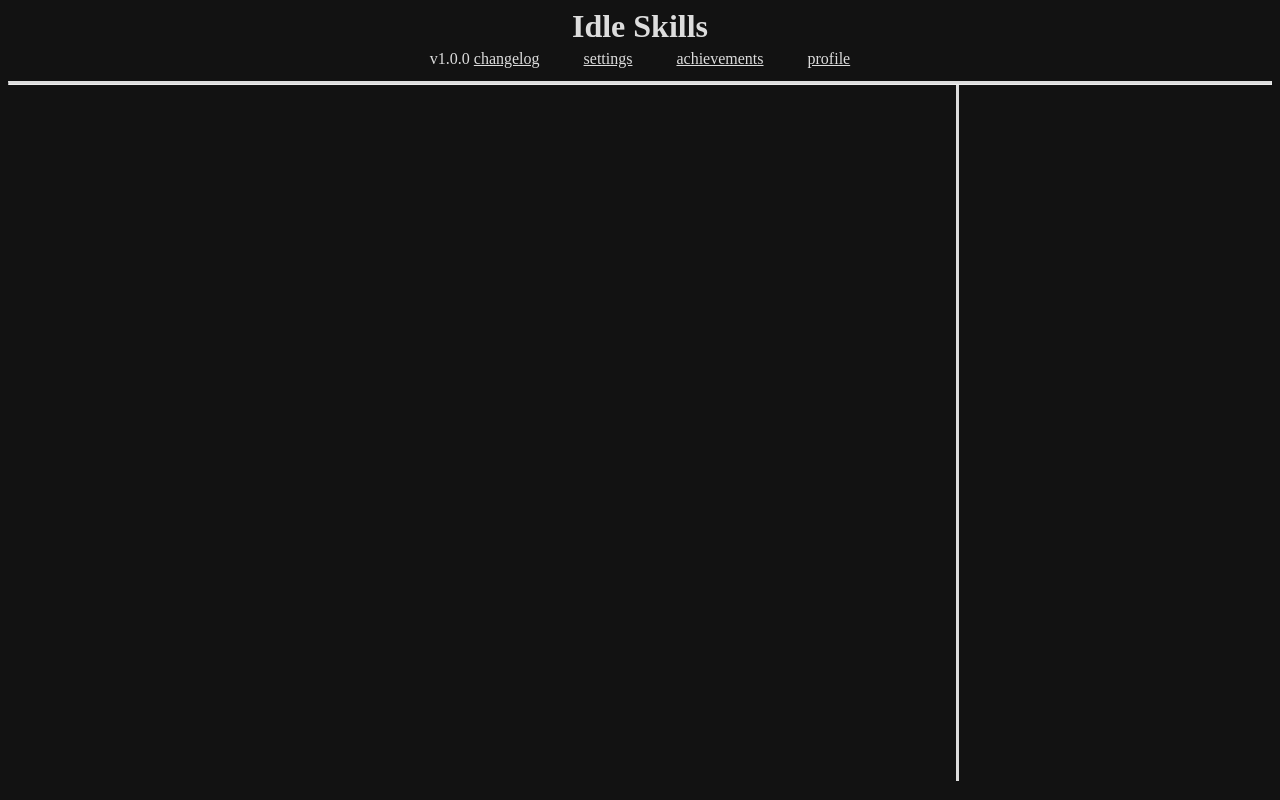
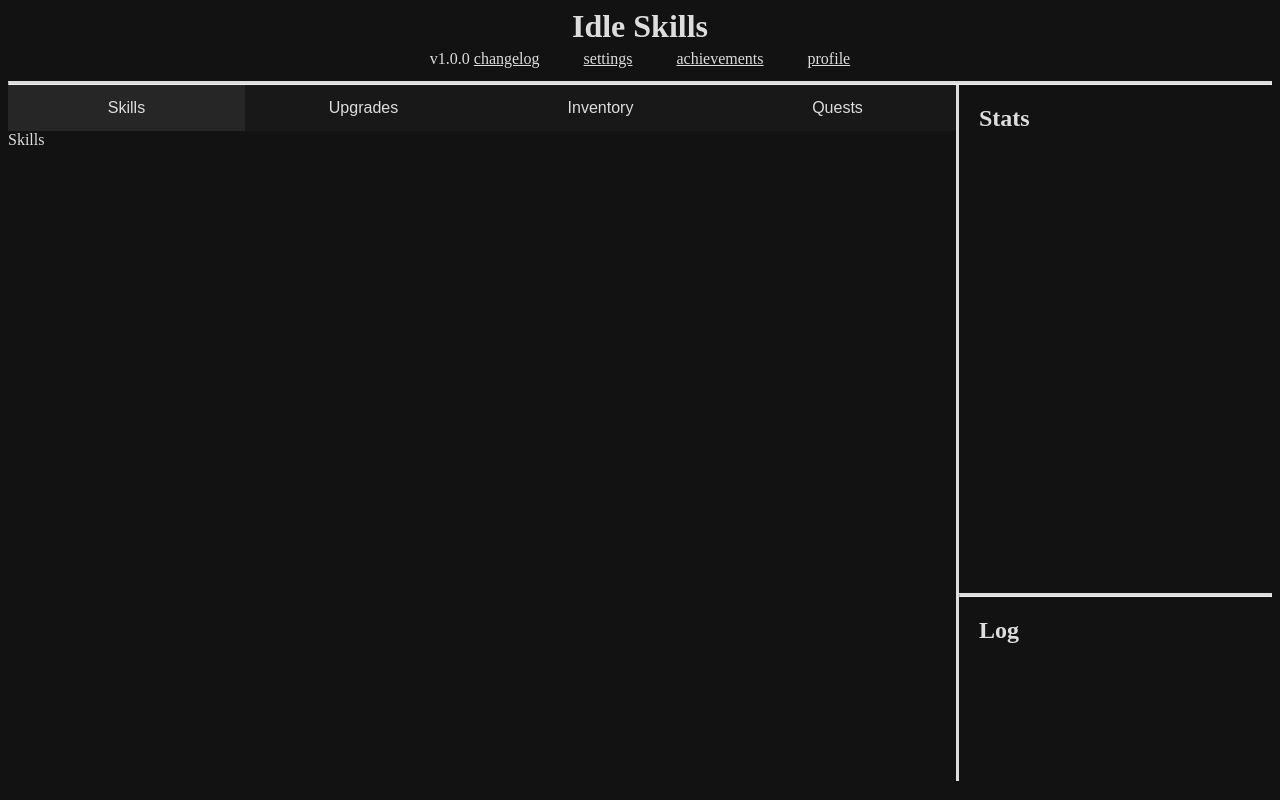
Before and after one commit to MKL105/IdleSkills, a plain HTML site: page pages/index.html in a window 1280 px wide. Drawn offline with Linux system fonts and the light colour scheme.

Commit message:
Added area buttons

```diff
--- a/assets/styles/mainstlyes.css
+++ b/assets/styles/mainstlyes.css
@@ -15,6 +15,8 @@
 :root {
   --main-text-color: #ddd;
   --main-bg-color: #121212;
+  --main-bg-color-b1: #181818;
+  --main-bg-color-active: #262626;
   --content-height: 87vh;
 }
 
@@ -74,3 +76,41 @@ hr.solid {
 .right-half {
   flex-grow: 1;
 }
+
+.stats-area {
+  height: 60vh;
+  margin-left: 20px;
+}
+
+.log-area {
+  margin-left: 20px;
+}
+
+.area-selection-tab {
+  background-color: var(--main-bg-color-b1);
+}
+
+.area-selection-tab button {
+  background-color: inherit;
+  float: left;
+  border: none;
+  outline: none;
+  cursor: pointer;
+  padding: 14px 16px;
+  transition: 0.3s;
+  font-size: 16px;
+  color: var(--main-text-color);
+  width: 25%
+}
+
+.area-selection-tab button:hover {
+  background-color: var(--main-bg-color-active);
+}
+
+.area-selection-tab button.active {
+  background-color: var(--main-bg-color-active);
+}
+
+.area-selection-content {
+  display: none;
+}
--- a/pages/index.html
+++ b/pages/index.html
@@ -33,14 +33,31 @@
   </header>
   <main>
     <section class="left-half">
-
+      <div class="area-selection-tab">
+        <button class="area-selection-button" id="default-open" onclick="openArea(event, 'skills')">Skills</button>
+        <button class="area-selection-button" onclick="openArea(event, 'upgrades')">Upgrades</button>
+        <button class="area-selection-button" onclick="openArea(event, 'inventory')">Inventory</button>
+        <button class="area-selection-button" onclick="openArea(event, 'quests')">Quests</button>
+      </div>
+      <div class="area-selection-content" id="skills-area">Skills</div>
+      <div class="area-selection-content" id="upgrades-area">Upgrades</div>
+      <div class="area-selection-content" id="inventory-area">Inventory</div>
+      <div class="area-selection-content" id="quests-area">Quests</div>
     </section>
     <div class="vl-solid"></div>
     <section class="right-half">
-
+      <div class="stats-area">
+        <h2>Stats</h2>
+      </div>
+      <hr class="solid">
+      <div class="log-area">
+        <h2>Log</h2>
+      </div>
     </section>
   </main>
   <footer>
   </footer>
+  <script src="../scripts/ui.js"></script>
+  <script src="../scripts/main.js"></script>
 </body>
 </html>
--- /dev/null
+++ b/scripts/main.js
@@ -0,0 +1,19 @@
+/* Copyright (C) [2023] [Markus Luethje <mklgamesapps@gmail.com>]
+
+  This program is free software; you can redistribute it and/or modify it under the terms of the
+  GNU General Public License as published by the Free Software Foundation; either version 3 of the
+  License, or (at your option) any later version.
+
+  This program is distributed in the hope that it will be useful, but WITHOUT ANY WARRANTY;
+  without even the implied warranty of MERCHANTABILITY or FITNESS FOR A PARTICULAR PURPOSE.
+  See the GNU General Public License for more details.
+
+  You should have received a copy of the GNU General Public License along with this program; if
+  not, see <https://www.gnu.org/licenses>.
+ */
+
+window.onload = setupGame();
+
+function setupGame() {
+  startUi();
+}
--- /dev/null
+++ b/scripts/ui.js
@@ -0,0 +1,32 @@
+/* Copyright (C) [2023] [Markus Luethje <mklgamesapps@gmail.com>]
+
+  This program is free software; you can redistribute it and/or modify it under the terms of the
+  GNU General Public License as published by the Free Software Foundation; either version 3 of the
+  License, or (at your option) any later version.
+
+  This program is distributed in the hope that it will be useful, but WITHOUT ANY WARRANTY;
+  without even the implied warranty of MERCHANTABILITY or FITNESS FOR A PARTICULAR PURPOSE.
+  See the GNU General Public License for more details.
+
+  You should have received a copy of the GNU General Public License along with this program; if
+  not, see <https://www.gnu.org/licenses>.
+ */
+
+function startUi() {
+  document.getElementById("default-open").click();
+}
+
+function openArea(event, areaName) {
+  var content = document.getElementsByClassName("area-selection-content");
+  for (var i = 0; i < content.length; i++) {
+    content[i].style.display = "none";
+  }
+
+  var buttons = document.getElementsByClassName("area-selection-button");
+  for (var i = 0; i < buttons.length; i++) {
+    buttons[i].className = buttons[i].className.replace(" active", "");
+  }
+
+  document.getElementById(areaName + "-area").style.display = "block";
+  event.currentTarget.className += " active";
+}
```
